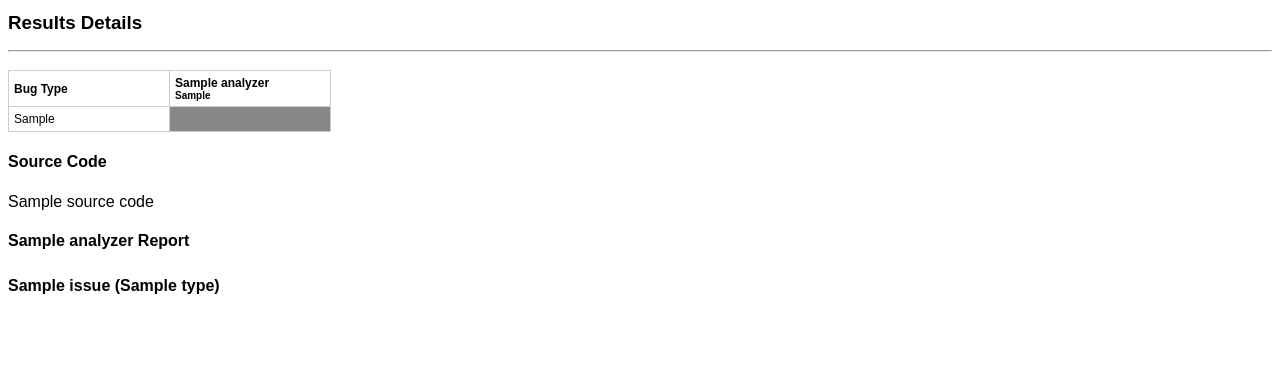
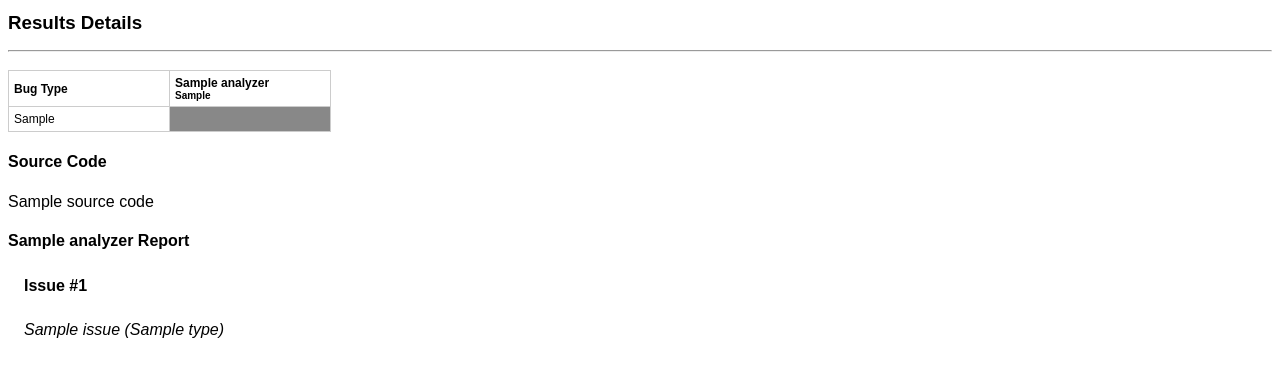
Before and after one commit to Consensys/evm-analyzer-benchmark-suite, a Python web app: template jinja2/report_template.html in a window 1280 px wide. Shown: the part 363-740 px from the top of the page. Run offline with Jinja, Linux system fonts and the light colour scheme; the template is opened without the code that fills it: most values are stand-ins (such as "Sample title", 1, 10 or a date in 2020).

Commit message:
Last tweak of the day - I promise

```diff
--- a/jinja2/report_template.html
+++ b/jinja2/report_template.html
@@ -192,18 +192,18 @@
     <h4>{{data['analyzer']}} Report</h4>
     <div style="margin-left: 1em">
       {% for issue in bench_data[bench_name]['issues']: %}
+         <h5>Issue #{{loop.index}}</h5>
          {% if issue['code']%}
-            <h5>Issue #{{loop.index}}</h5>
             <div style="margin-left: 1em">
             <p>{{location_info(issue['function'], issue['lineno'],
                       issue['address'], bench_data[bench_name]['bench_url'])|safe}}:</p>
             <p>{{highlight_code(issue['code'])|safe}}</p>
          {% endif %}
-	 </div>
-         <h5>{{issue['title']}} ({{issue['type']}})</h5>
+         <p><i>{{issue['title']}} ({{issue['type']}})</i></p>
             <div style="margin-left: 1em">
             <p>{{markdown_to_html(issue['description'])|safe}}</p>
             </div>
+	 </div>
       {% endfor %}
     </div>
     {% endif %}
```
Also changed, not shown: 1 other file.
